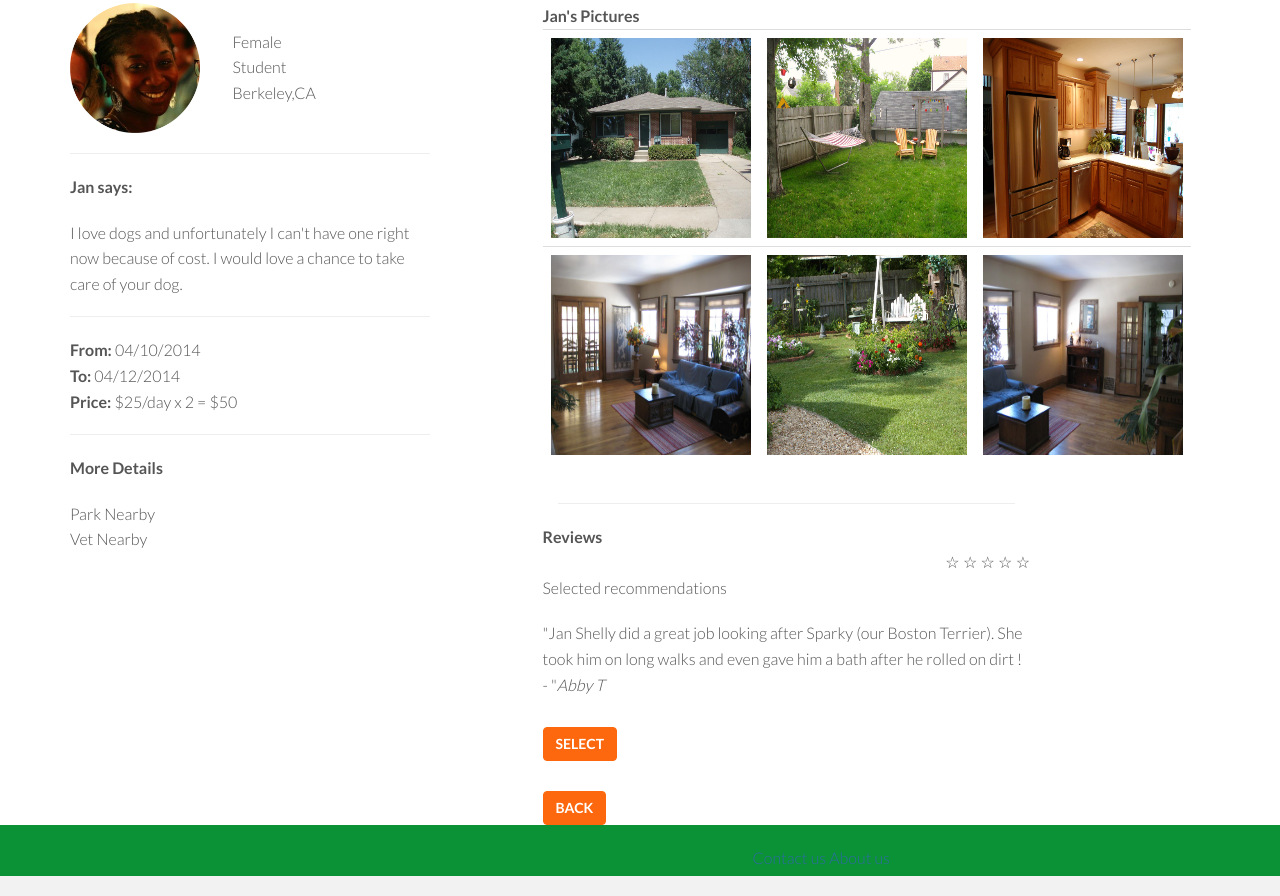
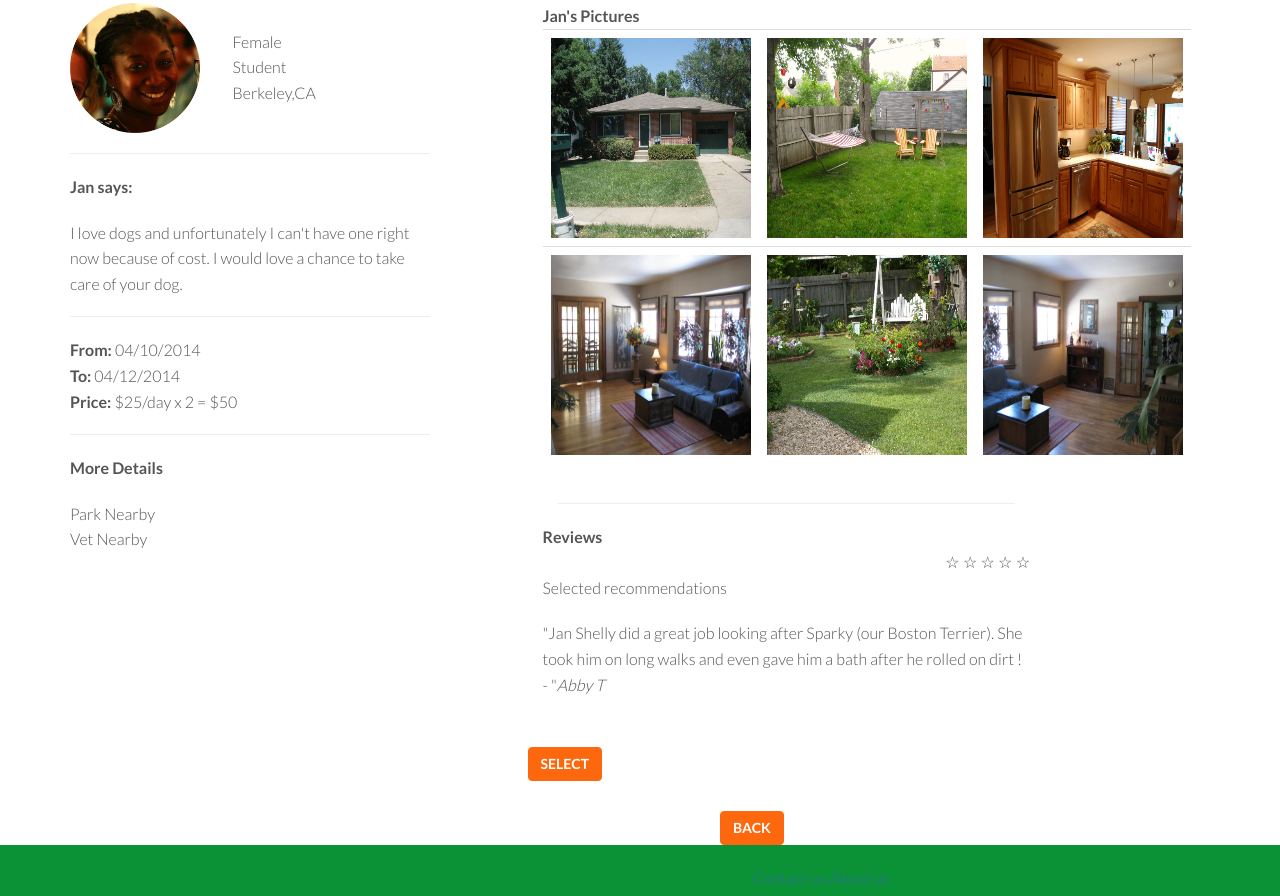
Before and after one commit to tdas/cannycare, a plain HTML site: page details.html in a window 1280 px wide. Shown: the part 217-1113 px from the top of the page. Drawn offline with nearby package versions, Linux system fonts and the light colour scheme.

Commit message:
Update details.html
Aligning submit/details buttons

```diff
--- a/details.html
+++ b/details.html
@@ -196,18 +196,19 @@
 
 						</p>
 
+                                      <div class="row"
+					  <div class="col-lg-1">
+						<form class="form-inline signup" role="form" action="confirm.html">
+							  <button type="submit" class="btn btn-theme">SELECT</button>
+						</form>
+					 </div>
 
-
-				<form class="form-inline signup" role="form" action="confirm.html">
-					  <button type="submit" class="btn btn-theme">SELECT</button>
-
-				</form>
-
-					<form class="form-inline signup" role="form" action="search.html">
-
-					  <button type="submit" class="btn btn-theme">BACK</button>
-					  &nbsp;&nbsp;&nbsp;&nbsp;
-					  </form>
+					<div class="col-lg-1 col-lg-offset-4" >
+						<form class="form-inline signup" role="form" action="search.html">
+						         <button type="submit" class="btn btn-theme">BACK</button>
+						 </form>
+						 </div>
+				      </div>
 					</div>
 
 				</div>
```
